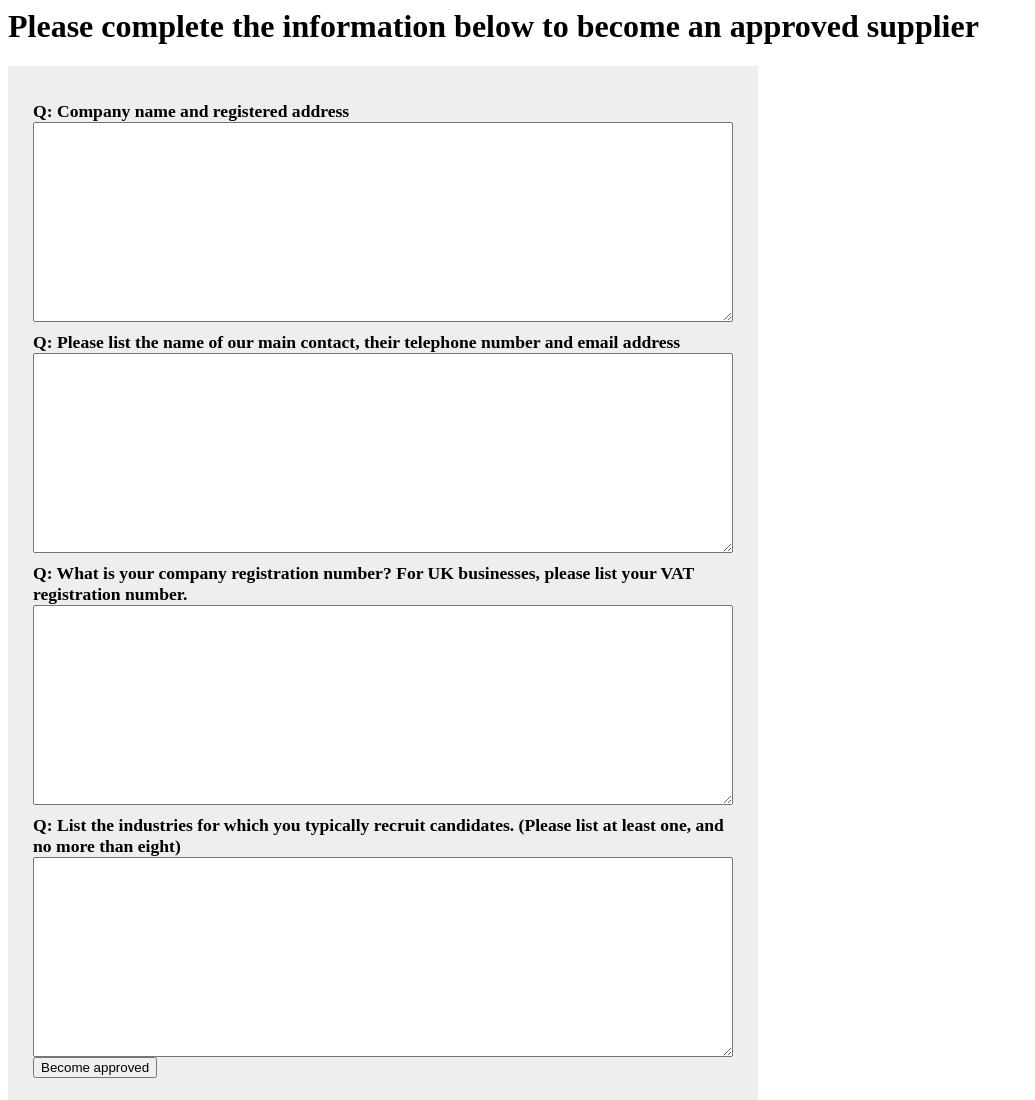
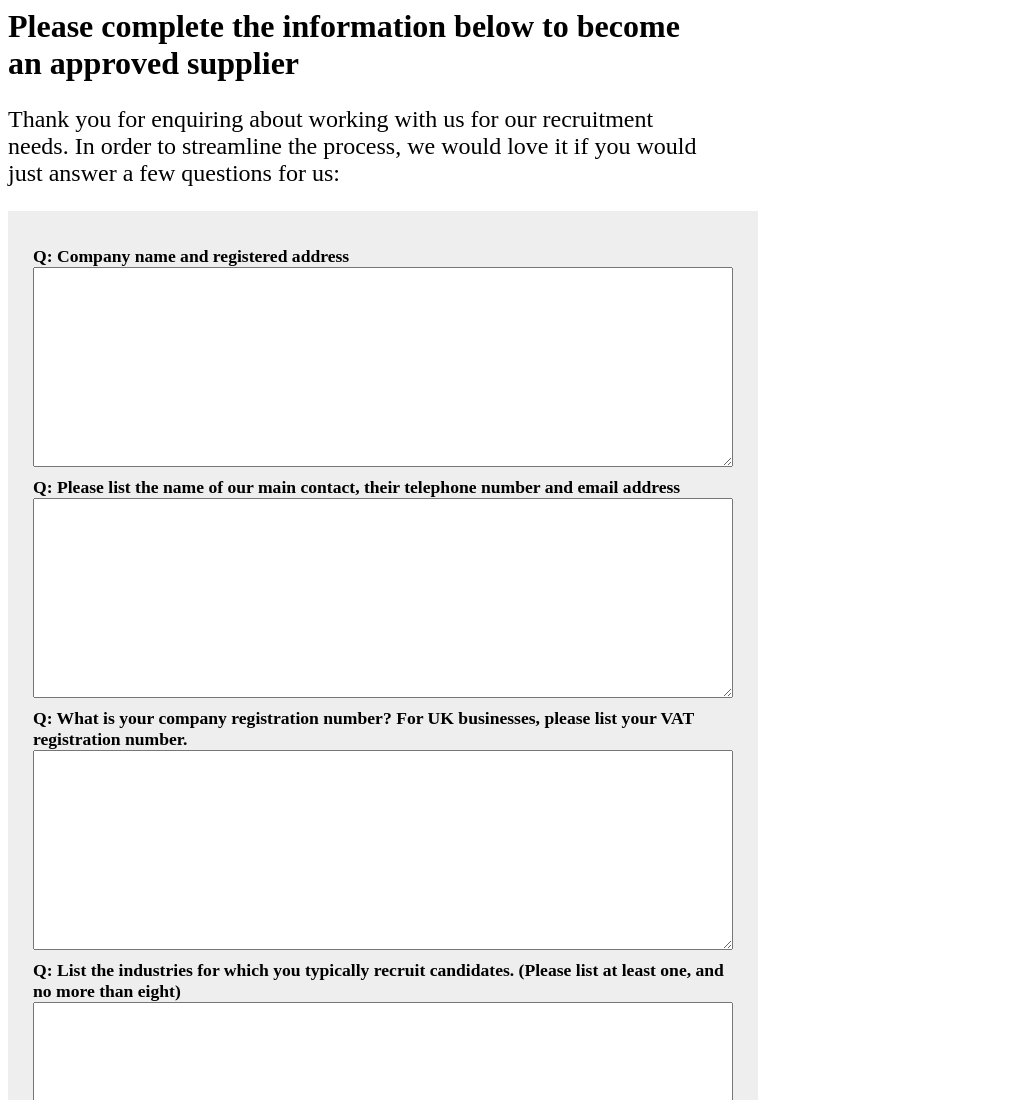
Before and after one commit to SearchPilot/recruitmentcheck, a plain HTML site: page index.html in a window 1280 px wide. Shown: the top 1100 px of the page, without its empty margins (0-1035 px from the left). Drawn offline with Linux system fonts and the light colour scheme.

Commit message:
copy and styling

```diff
--- a/index.html
+++ b/index.html
@@ -24,6 +24,8 @@
 	<body>
 		<h1>Please complete the information below to become an approved supplier</h1>
 
+		<p class="intro">Thank you for enquiring about working with us for our recruitment needs. In order to streamline the process, we would love it if you would just answer a few questions for us:</p>
+
 		<form action="/" method="post">
 			<input type="hidden" id="id" value="1" />
 			<div id="divTxt">
@@ -40,6 +42,6 @@
 
 		</form>
 
-		<p>Powered by <a href="https://www.hiremarshal.com">Hire Marshal</a> - recruiting made easy.</p>
+		<p class="outro">Powered by <a href="https://www.hiremarshal.com">Hire Marshal</a> - recruiting made easy.</p>
 
 </html>
--- a/style.css
+++ b/style.css
@@ -1,6 +1,6 @@
 h1 {
 	font-size: 200%;
-
+	width: 700px;
 }
 
 label {
@@ -11,6 +11,14 @@ label {
 }
 
 p {
+	width: 700px;
+}
+
+.intro {
+	font-size: 150%;
+}
+
+.outro {
 	font-size: 80%;
 }
 
```
